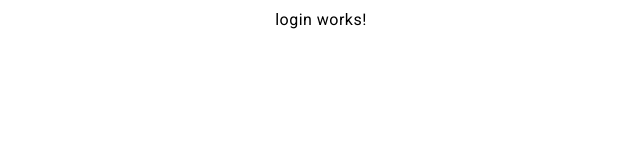
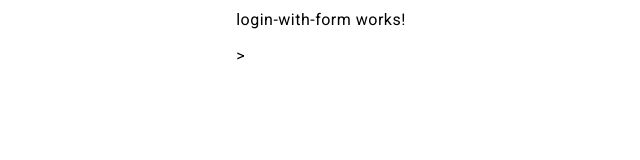
Before and after one commit to remymoro/example-workspace, an Angular app: page /authenticate/login in a window 1280 px wide. Shown: the top 160 px of the page, without its empty margins (319-959 px from the left). Built offline with nearby package versions, Linux system fonts and the light colour scheme.

Commit message:
feat:  add auth store

```diff
--- a/projects/authent-appli/src/app/features/authentication/pages/login/login.component.html
+++ b/projects/authent-appli/src/app/features/authentication/pages/login/login.component.html
@@ -1 +1 @@
-<p>login works!</p>
+<app-login-with-form></app-login-with-form>>
--- a/projects/authent-appli/src/app/features/authentication/pages/login/login.component.ts
+++ b/projects/authent-appli/src/app/features/authentication/pages/login/login.component.ts
@@ -1,9 +1,10 @@
 import { Component } from '@angular/core';
+import { LoginWithFormComponent } from '../../components/login-with-form/login-with-form.component';
 
 @Component({
   selector: 'app-login',
   standalone: true,
-  imports: [],
+  imports: [LoginWithFormComponent],
   templateUrl: './login.component.html',
   styleUrl: './login.component.css'
 })
```
Also changed, not shown: projects/authent-appli/src/app/features/authentication/models/authentication-user.ts (added, +7 -0 lines), projects/authent-appli/src/app/features/authentication/store/index.ts (added, +21 -0 lines).
